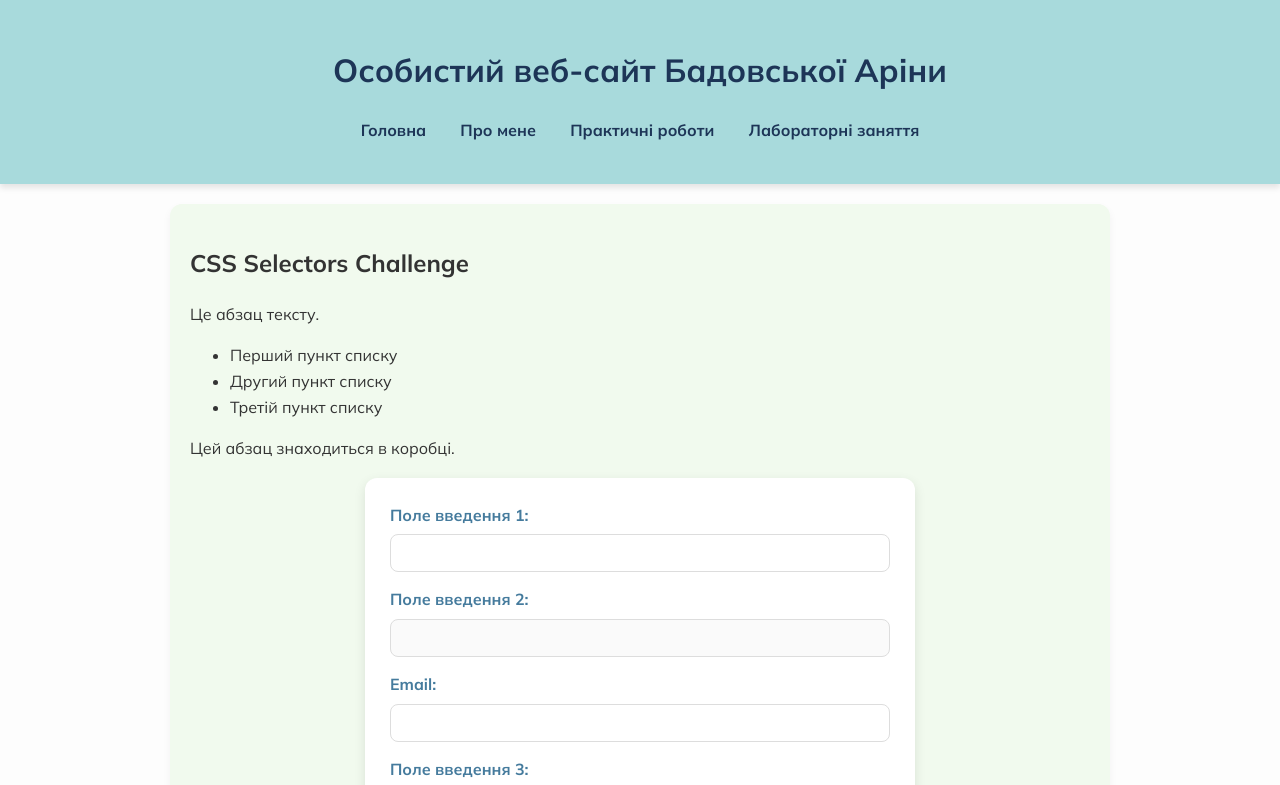
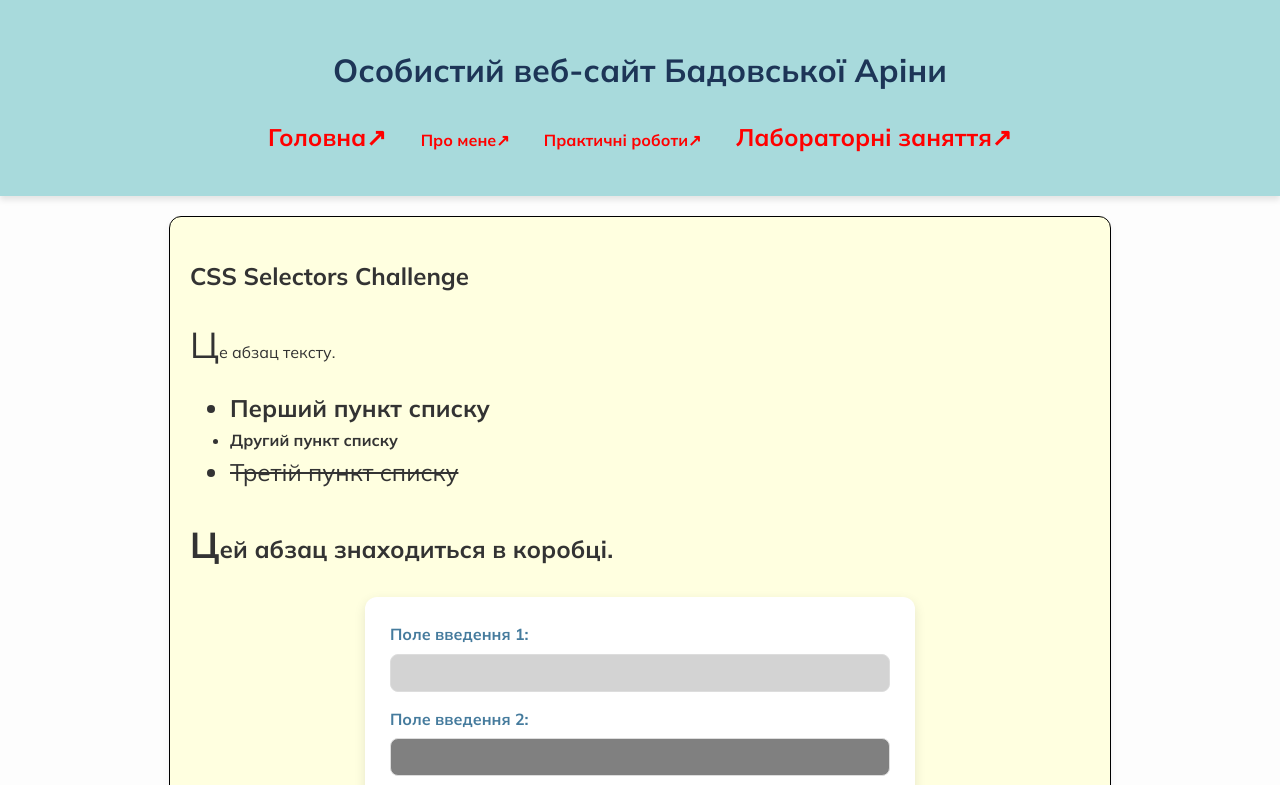
Before and after one commit to AriSnowie97/My-personal-site, a plain HTML site: page lab2.html in a window 1280 px wide. Shown: the top 785 px of the page. Drawn offline with Linux system fonts and the light colour scheme.

Commit message:
Update lab2.html

```diff
--- a/lab2.html
+++ b/lab2.html
@@ -17,6 +17,93 @@
       </ul>
     </nav>
   </header>
+<style>
+section {
+      background-color: lightyellow;
+      padding: 20px;
+      border: 1px solid black;
+    }
+	/* 1. Перший <li> жирним */
+li:first-child {
+  font-weight: bold;
+}
+
+/* 2. Останні <a> у батьків червоні */
+a:last-child {
+  color: red;
+}
+
+/* 3. input[disabled] з сірим фоном */
+input:disabled {
+  background-color: gray;
+}
+
+/* 4. <p> прямі дочірні <div> жирні */
+div > p {
+  font-weight: bold;
+}
+
+/* 5. href, що починається з https — зелені */
+a[href^="https"] {
+  color: green;
+}
+
+/* 6. input[type="text"] синя рамка */
+input[type="text"] {
+  border: 1px solid blue;
+}
+
+/* 7. li перший і останній — 24px */
+li:first-child,
+li:last-child {
+  font-size: 24px;
+}
+
+/* 8. Усі <p> всередині div — 16px */
+div p {
+  font-size: 16px;
+}
+
+/* 9. input[checked] світло-блакитні */
+input:checked {
+  background-color: lightblue;
+}
+
+/* 10. <a> прямі діти <li> — підкреслені */
+li > a {
+  text-decoration: underline;
+}
+
+/* 11. парні <li> — жирні */
+li:nth-child(even) {
+  font-weight: bold;
+}
+
+/* 12. input[type="text"]:not([disabled]) — сірий фон */
+input[type="text"]:not(:disabled) {
+  background-color: lightgray;
+}
+
+/* 13. перші <p> у батьків — 24px */
+p:first-child {
+  font-size: 24px;
+}
+
+/* 14. li після .special — перекреслений */
+.special + li {
+  text-decoration: line-through;
+}
+
+/* 15. перша літера кожного <p> — 36px */
+p::first-letter {
+  font-size: 36px;
+}
+
+/* 16. ::after для <a> з ↗ */
+a::after {
+  content: "↗";
+}
+	</style>
 <section>
 	<h1>CSS Selectors Challenge</h1>
         <p>Це абзац тексту.</p>
```
